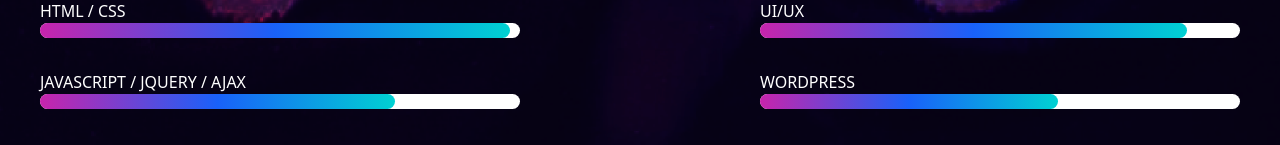
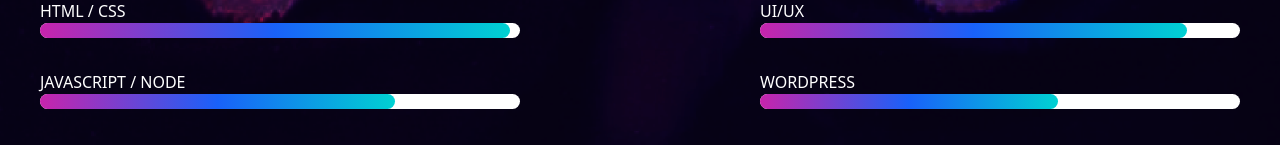
Before and after one commit to UrielGui/website, a Next.js app: page / in a window 1280 px wide. Shown: the part 1899-2044 px from the top of the page. Built offline with nearby package versions, Linux system fonts and the light colour scheme.

Commit message:
Atualizações

```diff
--- a/pages/contato/formulario.jsx
+++ b/pages/contato/formulario.jsx
@@ -33,6 +33,7 @@
     }
 
     const successMsg = () => toast.success("Obrigado! Irei retornar o mais breve ;)");
+    const errorMsg = () => toast.error("Servidor indisponível, contate-me via: contato@urieldev.tech");
 
     const handleReset = () => {
         document.getElementById('nome').value = "";
@@ -44,7 +45,7 @@
         event.preventDefault();
         send(campos);
         handleReset();
-        successMsg();
+        errorMsg();
     }
 
     return (
--- a/pages/habilidades/habilidades-medidor.jsx
+++ b/pages/habilidades/habilidades-medidor.jsx
@@ -20,7 +20,7 @@
 
             <div className="sm:flex contents justify-between pt-8 pr-10">
                 <div className="sm:w-2/5 w-full pr-10 sm:pr-0">
-                    <h2 className="py-3 sm:py-0 text-white pb-1 text-xs lg:text-base md:text-base 2xl:text-2xl">JAVASCRIPT / JQUERY / AJAX</h2>
+                    <h2 className="py-3 sm:py-0 text-white pb-1 text-xs lg:text-base md:text-base 2xl:text-2xl">JAVASCRIPT / NODE</h2>
                     <div className="progress">
                         <span className="progress-value progress-value-js" />
                     </div>
--- a/pages/sobre/index.jsx
+++ b/pages/sobre/index.jsx
@@ -6,7 +6,7 @@
     return (
         <>
             <section id="sobre" className="h-full">
-                <div className="min-h-screen bg-sobre-background bg-no-repeat bg-cover bg-center">
+                <div className="min-h-screen overflow-auto bg-sobre-background bg-no-repeat bg-cover bg-center">
                     <LazyLoad>
                         <div className="pl-10 pt-4 md:min-h-screen">
                             <TextPage titulo="Descubra um pouco sobre mim" />
```
Also changed, not shown: package.json (line endings or trailing spaces), 1 other file (tests, documents, lock files or other folders).
